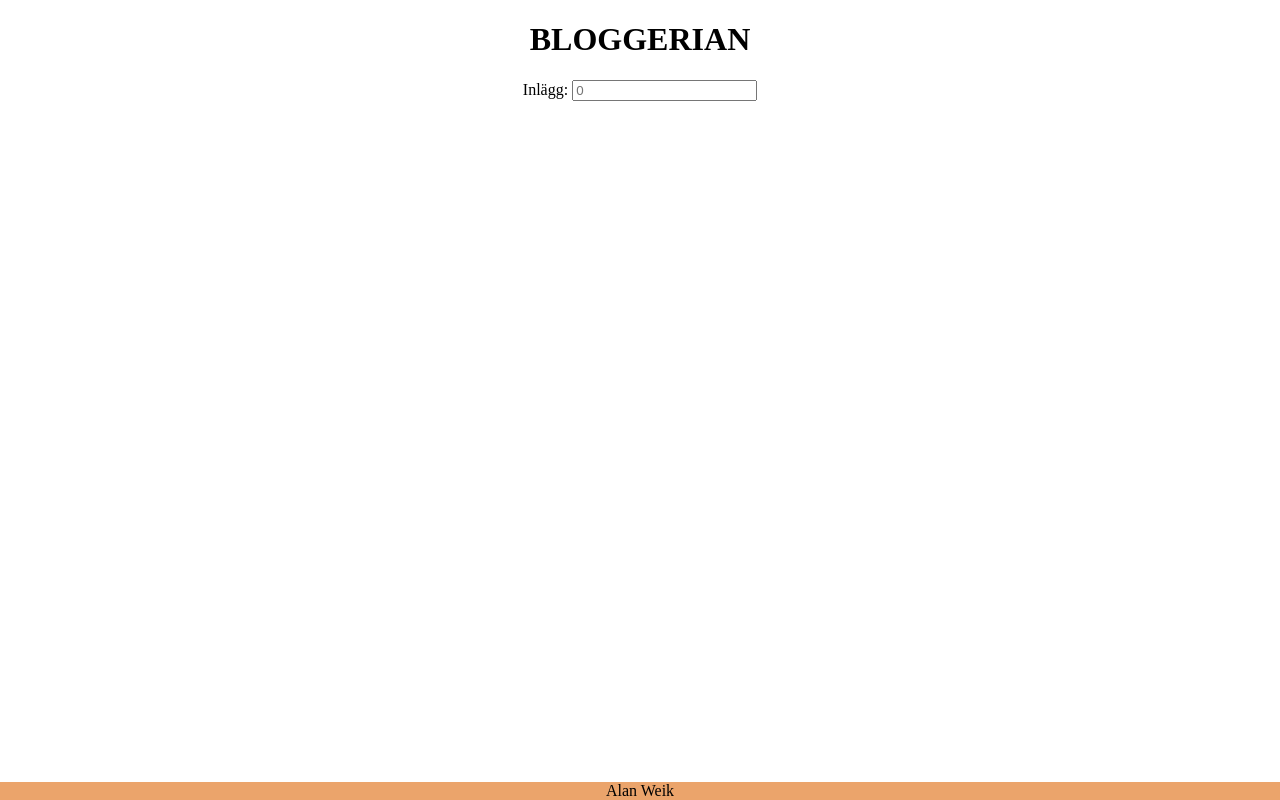
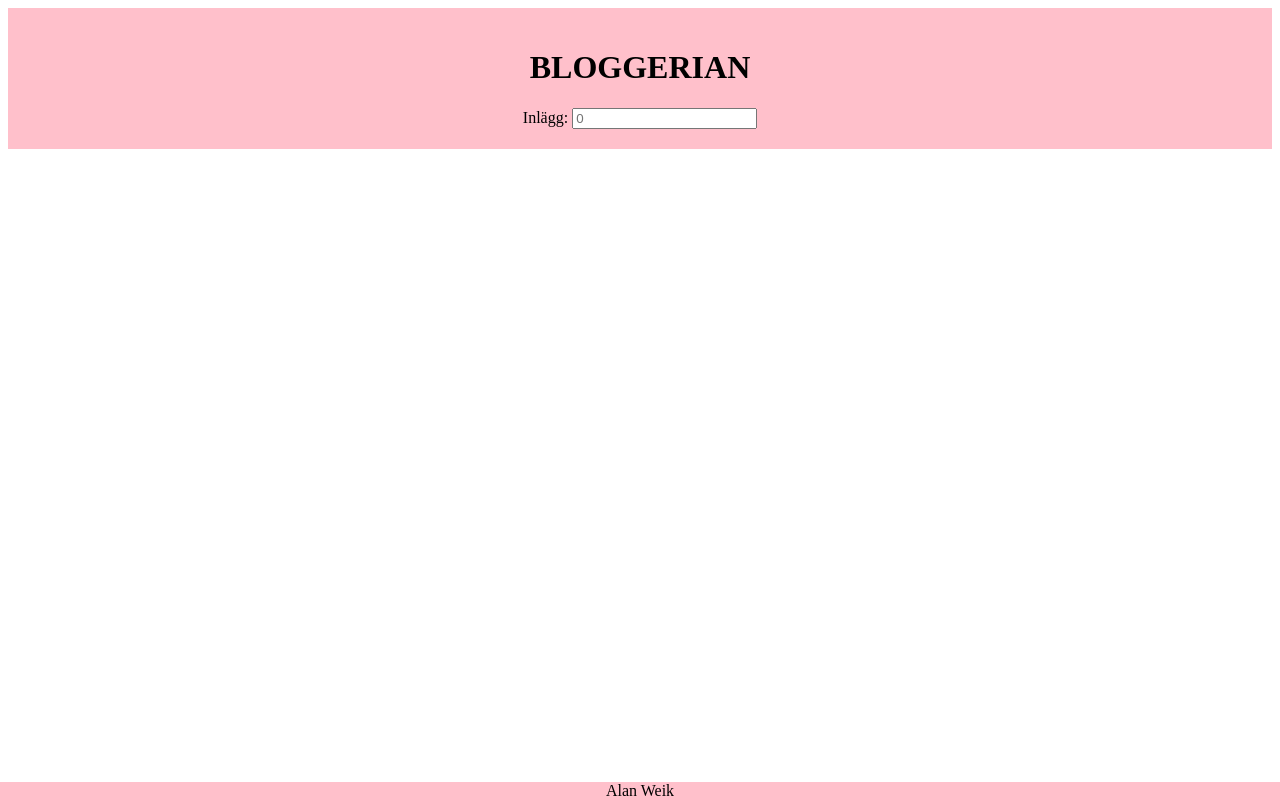
Before and after one commit to AlanWeik/JS-Inlamning1, a plain HTML site: page index.html in a window 1280 px wide. Drawn offline with Linux system fonts and the light colour scheme.

Commit message:
Minor css changes.

```diff
--- a/style.css
+++ b/style.css
@@ -1,5 +1,5 @@
 footer{
-  background-color: rgb(235, 164, 107);
+  background-color:pink;
   bottom: 0;
   position: fixed;
   text-align: center;
@@ -9,6 +9,8 @@ footer{
 header{
   text-align: center;
   color:black;
+  background-color: pink;
+  padding: 20px;
 }
 section{
   text-align: center;
```
